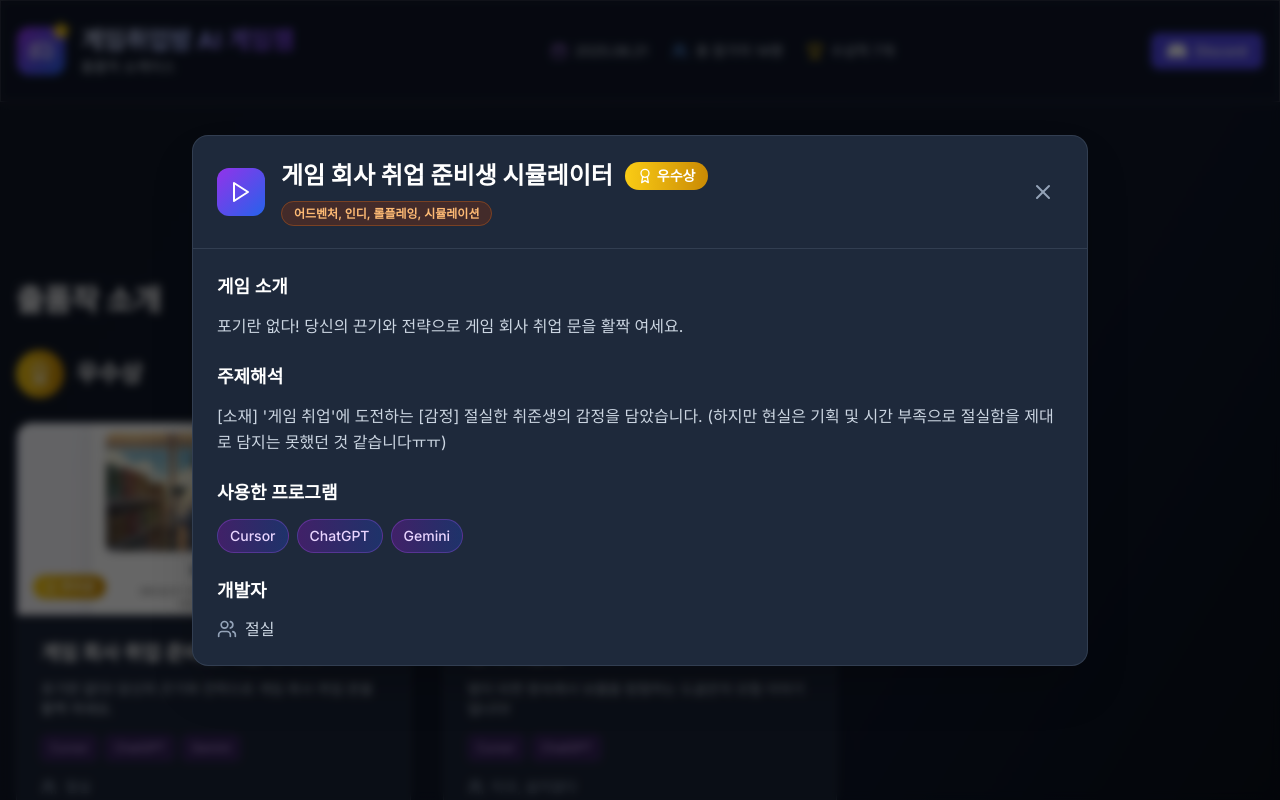
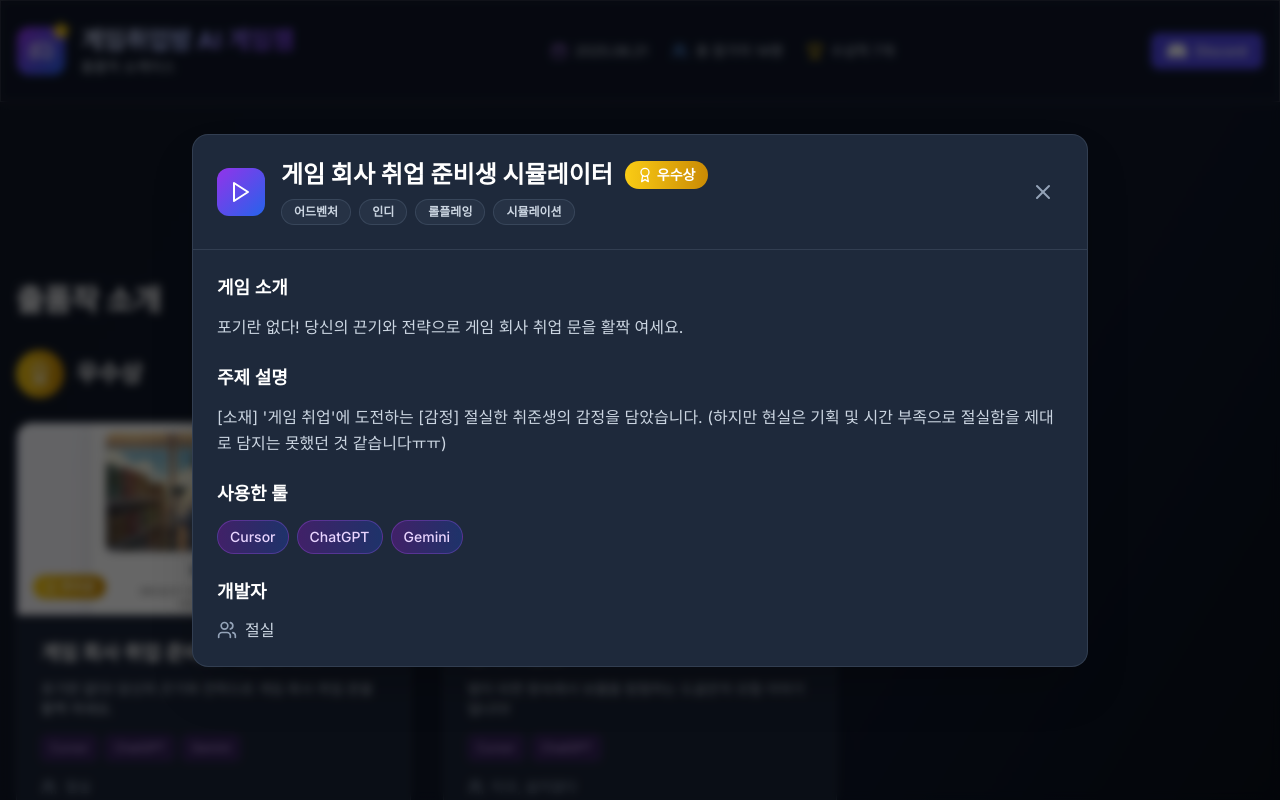
Before and after one commit to priori77/aigamejam-summer-showcase, a Next.js app: page / in a window 1280 px wide. Both pictures are taken after a click on the element 213 px from the left and 622 px from the top of the page. Shown: the top 800 px of the page. Built offline with nearby package versions, Linux system fonts and the light colour scheme.

Commit message:
tool explanation update

```diff
--- a/components/game-modal.tsx
+++ b/components/game-modal.tsx
@@ -82,9 +82,16 @@ export default function GameModal({ game, isOpen, onClose }: GameModalProps) {
                 )}
               </div>
               <div className="mt-2">
-                <span className={`px-3 py-1 rounded-full text-xs font-semibold ${getGenreColor(game.genre)}`}>
-                  {game.genre}
-                </span>
+                <div className="flex flex-wrap gap-2">
+                  {game.genre.split(',').map((genre, index) => (
+                    <span
+                      key={index}
+                      className="px-3 py-1 rounded-full text-xs font-semibold bg-slate-700/40 text-slate-300 border border-slate-500/30"
+                    >
+                      {genre.trim()}
+                    </span>
+                  ))}
+                </div>
               </div>
             </div>
           </div>
@@ -109,7 +116,7 @@ export default function GameModal({ game, isOpen, onClose }: GameModalProps) {
             {/* Theme Interpretation */}
             {game.themeInterpretation && (
               <div>
-                <h3 className="text-lg font-semibold mb-3 text-white">주제해석</h3>
+                <h3 className="text-lg font-semibold mb-3 text-white">주제 설명</h3>
                 <p className="text-slate-300 leading-relaxed">{game.themeInterpretation}</p>
               </div>
             )}
@@ -117,7 +124,7 @@ export default function GameModal({ game, isOpen, onClose }: GameModalProps) {
             {/* Used Tools/Programs */}
             {game.features && game.features.length > 0 && (
               <div>
-                <h3 className="text-lg font-semibold mb-3 text-white">사용한 프로그램</h3>
+                <h3 className="text-lg font-semibold mb-3 text-white">사용한 툴</h3>
                 <div className="flex flex-wrap gap-2">
                   {game.features.map((feature, index) => (
                     <span
```
